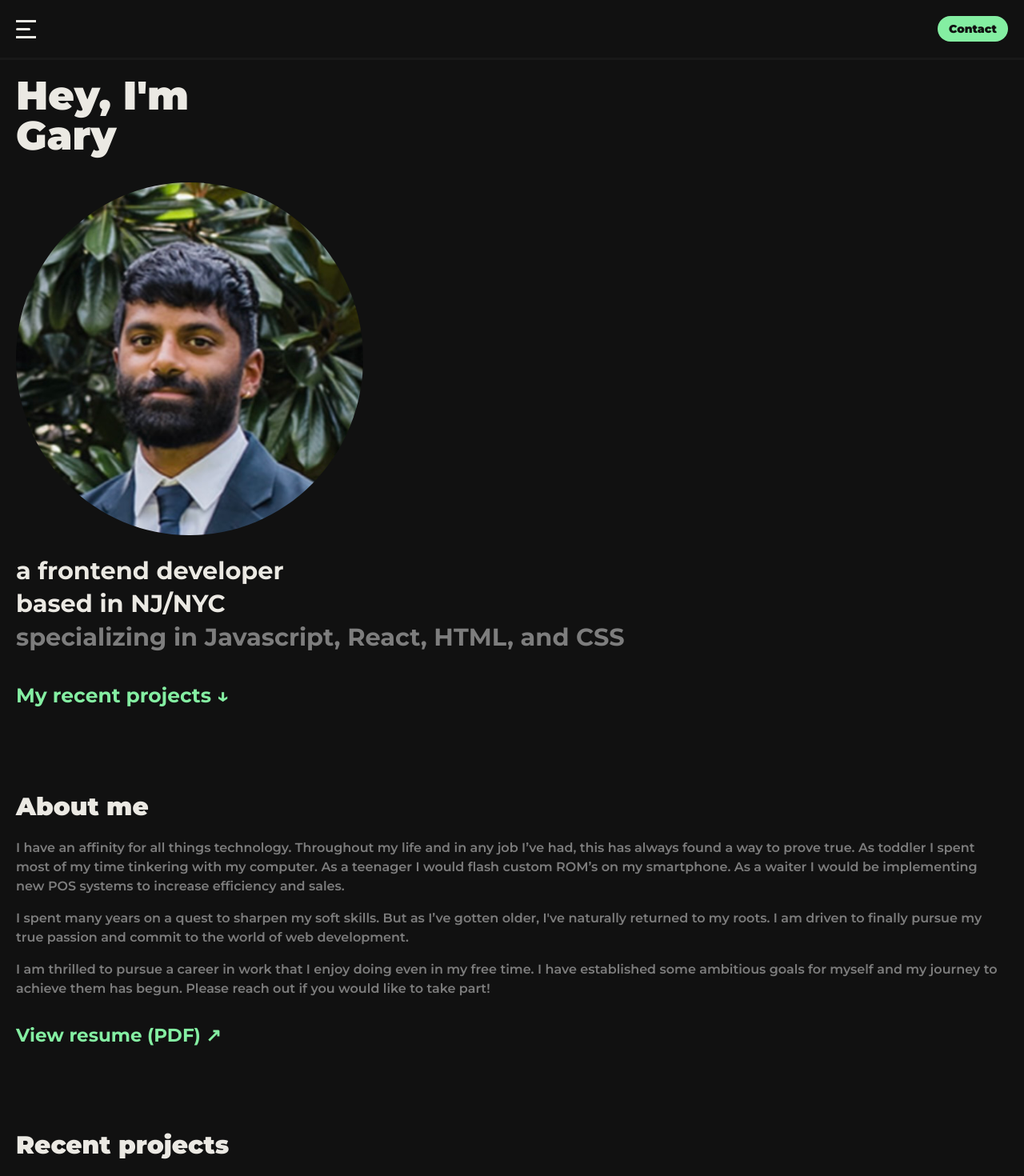
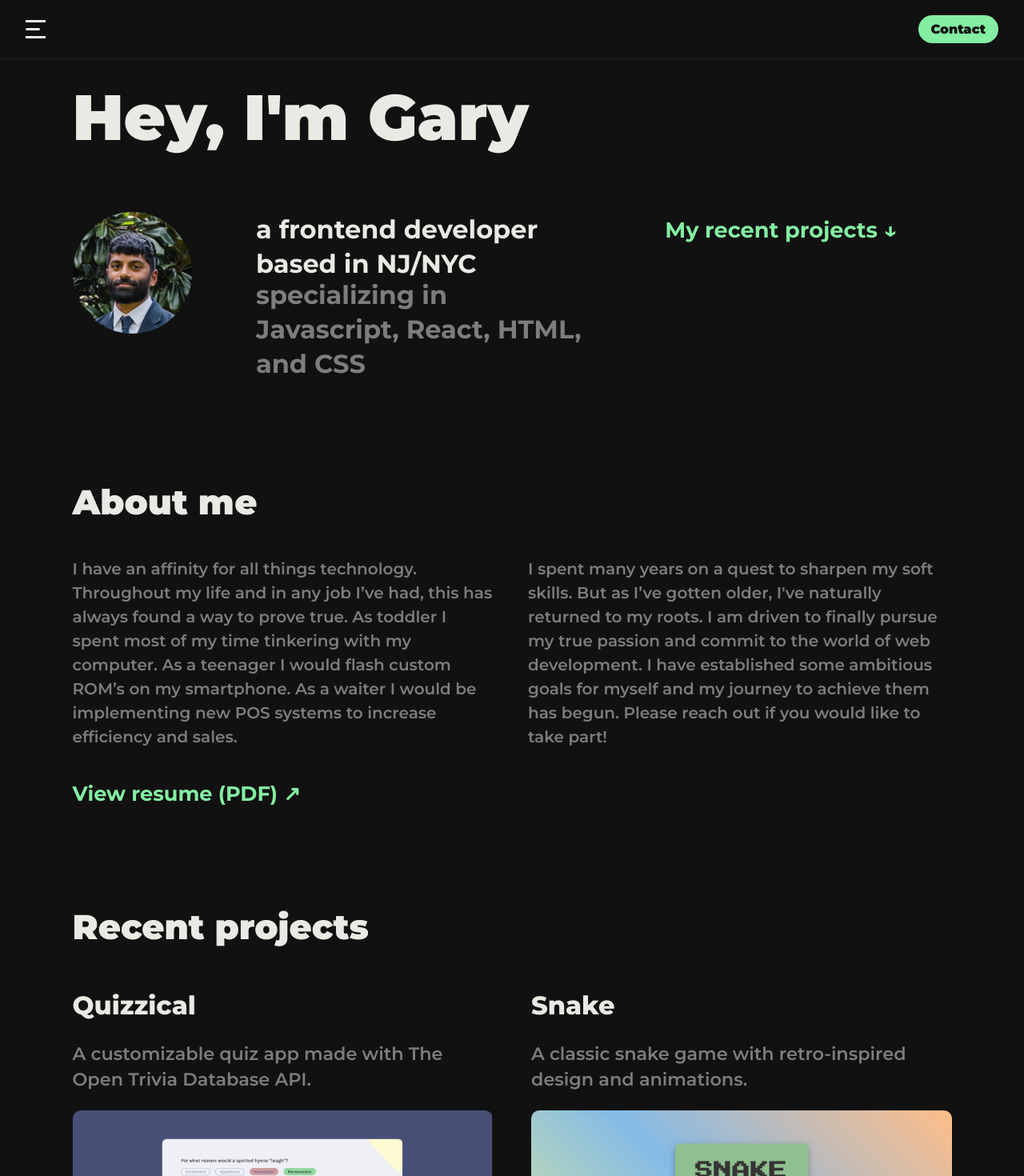
Before and after one commit to gare-Ware/garyk-portfolio, a React (Create React App) app: page / in a window 1280 px wide. Shown: the top 1470 px of the page at 80% size. Built offline with nearby package versions, Linux system fonts and the light colour scheme.

Commit message:
Beta build

```diff
--- a/src/Components/About.js
+++ b/src/Components/About.js
@@ -3,12 +3,12 @@ export default function About() {
     return (
         <div id='about' className="container about">
             <h1 className="about__header">About me</h1>
-            <p className="about__body">
-            I have an affinity for all things technology. Throughout my life and in any job I’ve had, this has always found a way to prove true. As toddler I spent most of my time tinkering with my computer. As a teenager I would flash custom ROM’s on my smartphone. As a waiter I would be implementing new POS systems to increase efficiency and sales.</p>
 
-            <p className="about__body">I spent many years on a quest to sharpen my soft skills. But as I’ve gotten older, I've naturally returned to my roots. I am driven to finally pursue my true passion and commit to the world of web development.</p>
-
-            <p className="about__body">I am thrilled to pursue a career in work that I enjoy doing even in my free time. I have established some ambitious goals for myself and my journey to achieve them has begun. Please reach out if you would like to take part!</p>
+            <div className="about__body-full">
+                <p className="about__body">
+                I have an affinity for all things technology. Throughout my life and in any job I’ve had, this has always found a way to prove true. As toddler I spent most of my time tinkering with my computer. As a teenager I would flash custom ROM’s on my smartphone. As a waiter I would be implementing new POS systems to increase efficiency and sales.</p>
+                <p className="about__body">I spent many years on a quest to sharpen my soft skills. But as I’ve gotten older, I've naturally returned to my roots. I am driven to finally pursue my true passion and commit to the world of web development. I have established some ambitious goals for myself and my journey to achieve them has begun. Please reach out if you would like to take part!</p>
+            </div>
 
             <a href="/" className="about__link">View resume (PDF) ↗</a>
         </div>
--- a/src/Components/Home.js
+++ b/src/Components/Home.js
@@ -4,8 +4,7 @@ export default function Home() {
     return (
         <div id='home' className="home container">
             <h1 className="home__header">
-                Hey, I'm<br/>
-                Gary
+                Hey, I'm <span>Gary</span>
             </h1>
             <img className='home__img' src={headshot} alt="professional headshot"/>
             <p className='home__subheader'>
--- a/src/Components/RecentProjects.js
+++ b/src/Components/RecentProjects.js
@@ -23,7 +23,9 @@ export default function RecentProjects() {
     return (
         <div id="recent-projects" className="container recent-projects">
             <h1 className="recent-projects__header">Recent projects</h1>
-            {projectElements}
+            <div className="recent-projects__container">{projectElements}</div>
         </div>
     )
 }
+
+// imgs 335x200...on iphone x viewport
--- a/src/Components/projects.js
+++ b/src/Components/projects.js
@@ -30,7 +30,7 @@ const projects = [
     },
     {
         name: "My Portfolio (this site!)",
-        summary: "A user friendly and accessible portfolio website featuring a gorgeous UI.",
+        summary: "A user friendly and accessible portfolio website featuring a sleek dark UI.",
         liveSite: "https://garyk.dev/",
         githubRepo: "https://github.com/gare-Ware/garyk-portfolio",
         url: "my-portfolio",
--- a/src/index.css
+++ b/src/index.css
@@ -23,7 +23,7 @@ html {
   --site-link: 1.44rem;
   /* --about-body: 1.25rem; */
   --project-summary-name: 1.69rem;
-  --project-summary-description: 1.44rem;
+  --project-summary-description: 1.4rem;
   --project-page-body: 1.25rem;
   --contact-header-and-btn: 1.56rem;
   --contact-message: 1.125rem;
@@ -67,25 +67,23 @@ button {
   font-weight: var(--h1);
 }
 
-/* .App {} */
+.App {
+  display: flex;
+  flex-direction: column;
+  justify-content: center;
+  align-items: center;
+}
 
 main {
   z-index: -100;
 }
-
-/* ---content container--- */
-
-/* .main-content-container {
-  height: calc(100vh - 75px);
-  overflow: scroll;
-  scroll-behavior: smooth;
-} */
 
 /* ---page container--- */
 
 .container {
   margin: 1.25em;
   padding-top: 4em;
+  max-width: 1110px;
 }
 .container:nth-of-type(1) {
   padding-top: 0;
@@ -194,12 +192,14 @@ main {
 
 /* ---home--- */
 
-/* .home {} */
 .home__header {
   font-weight: var(--h1);
   font-size: var(--home-header);
   margin: 0 0 .65em 0;
   line-height: 1;
+}
+.home span {
+  display: block;
 }
 .home__img {
   margin-bottom: 1.25em;
@@ -248,6 +248,7 @@ main {
 }
 .project-summary {
   margin: 3.5em 0;
+  line-height: 1.4;
 }
 .project-summary:nth-of-type(1) {
   margin-top: 2.5em;
@@ -276,7 +277,6 @@ main {
 
 /* ---project details--- */
 
-/* .project-details {} */
 .project-details__header {
   font-weight: var(--h1);
   font-size: var(--section-header)
@@ -288,13 +288,13 @@ main {
 .project-details__description {
   color: var(--light-gray);
   font-size: var(--project-summary-description);
+  line-height: 1.4;
 }
 .project-details__link {
   display: block;
   font-size: var(--site-link);
   margin-bottom: .5em;
 }
-
 
 /* ---contact--- */
 
@@ -318,3 +318,128 @@ main {
   font-weight: var(--h3);
   font-size: var(--contact-header-and-btn);
 }
+
+@media (min-width: 768px) {
+
+  html {
+    /* font-sizes */
+    --home-header: 5rem;
+    --home-subheader: 2.5rem;
+    --home-link: 2rem;
+    --section-header: 2.4rem;
+    --site-link: 1.6rem;
+    --about-body: 1.25rem;
+    --project-summary-name: 2rem;
+    --contact-header-and-btn: 1.56rem;
+    --nav-contact: 1rem;
+  }
+
+  /* ---page container--- */
+
+  .container {
+    margin: 1.25em 3em;
+  }
+
+  /* ---navbar--- */
+
+  .navbar {
+    padding: 0 2em;
+  }
+}
+
+
+@media (min-width: 1024px) {
+
+  html {
+    /* font-sizes */
+    --home-header: 5rem;
+    --home-subheader: 2rem;
+    --home-link: 1.7rem;
+    --section-header: 2.7rem;
+    --site-link: 1.6rem;
+    --about-body: 1.25rem;
+    --project-summary-name: 2rem;
+    --contact-header-and-btn: 1.56rem;
+    --nav-contact: 1rem;
+  }
+
+  /* ---page container--- */
+
+  .container {
+    margin: 2em 3em;
+  }
+
+  /* ---home--- */
+
+  .home {
+    display: grid;
+    grid-template: 3fr 3fr 1fr/1fr 2fr 2fr;
+    column-gap: 1em;
+  }
+  .home span {
+    display: inline;
+  }
+  .home__header {
+    grid-row: 1;
+    grid-column: 1/4;
+  }
+  .home__img {
+    width: 70%;
+    grid-row: 2/4;
+    grid-column: 1/2;
+  }
+  .home__subheader {
+    grid-row: 2/3;
+    grid-column: 2/3;
+    align-self: flex-start;
+  }
+  .home__subheader--dark {
+    grid-row: 3/4;
+    grid-column: 2/3;
+    margin-top: -2.4em;
+  }
+  .home__link {
+    margin-top: .2em;
+    grid-row: 2/4;
+    grid-column: 3/4;
+    justify-self: center;
+  }
+
+  /* ---about--- */
+
+  .about {
+    /* padding-top: 1em; */
+  }
+  .about__header {
+    margin-bottom: 0.5em;
+  }
+  .about__body-full {
+    display: flex;
+  }
+  .about__body {
+    width: 100%;
+  }
+  .about__body:nth-of-type(1) {
+    margin-right: 2em;
+  }
+
+  /* ---recent projects--- */
+
+  .recent-projects__container {
+    display: grid;
+    grid-template: 1fr 1fr/ 1fr 1fr;
+    gap: 3em;
+  }
+  .project-summary {
+    margin: 0;
+  }
+  .project-summary:nth-of-type(1) {
+    margin-top: 0;
+  }
+}
+
+@media (min-width: 1201px) {
+  .container {
+    max-width: 1099px;
+  }
+}
```
